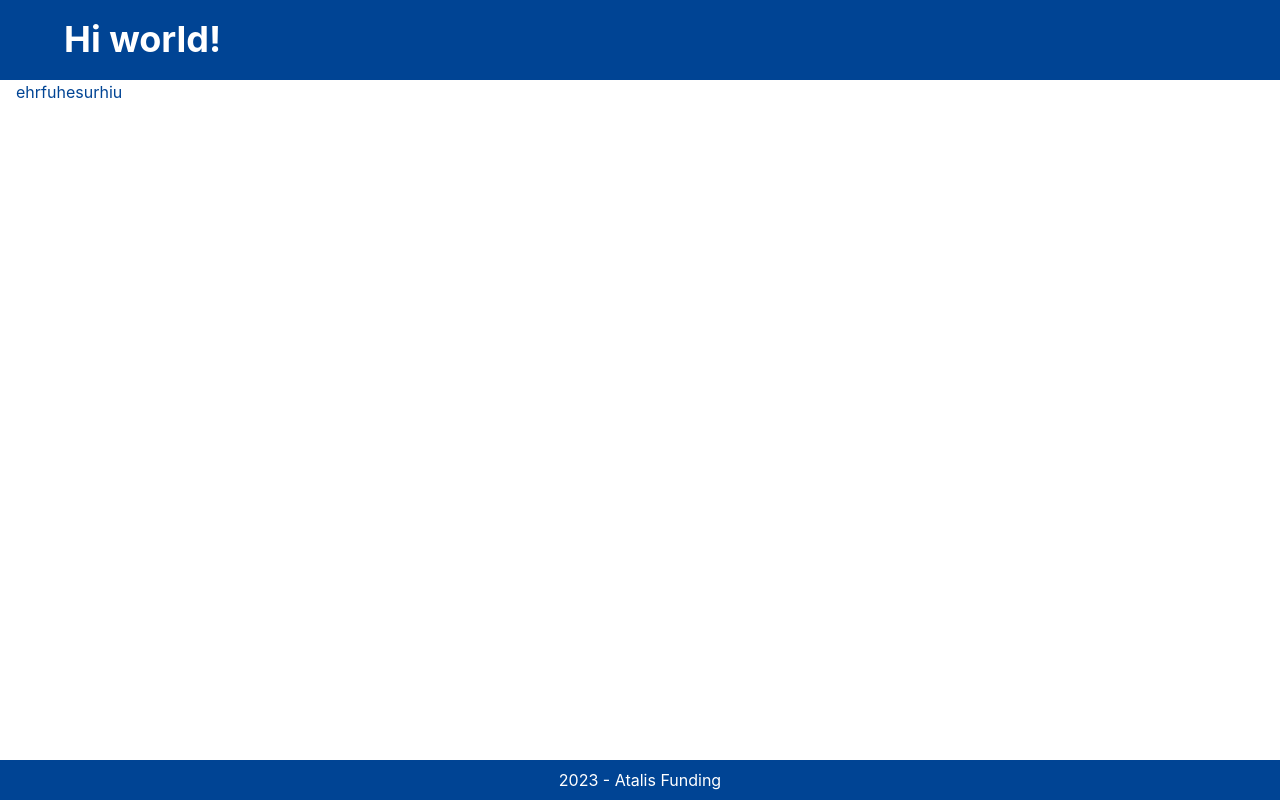
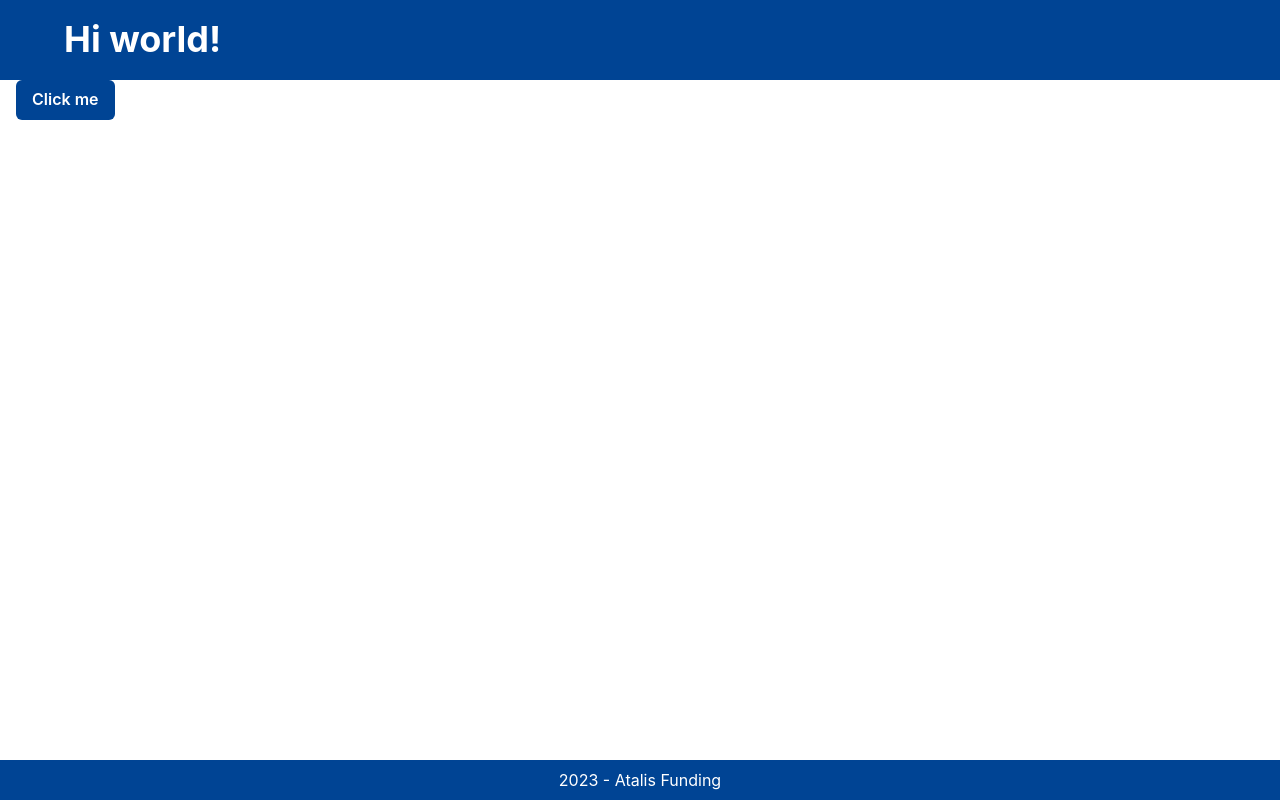
Before and after one commit to SantiAtalis/horizon-portal-client, a React (Vite) app: page / in a window 1280 px wide. Built offline with nearby package versions, Linux system fonts and the light colour scheme.

Commit message:
do some component prototypes

```diff
--- a/src/App.jsx
+++ b/src/App.jsx
@@ -2,13 +2,14 @@ import React from 'react'
 import theme from './utils/theme'
 import Header from './components/Header'
 import Footer from './components/Footer'
+import CustomButton from './components/CustomButton'
 import { ChakraProvider, Container } from '@chakra-ui/react'
 
 const App = () => {
   return (
     <ChakraProvider theme={theme}>
       <Header />
-      <Container minW='100vw' minH='85vh' color='secondary.100'>ehrfuhesurhiu </Container>
+      <Container minW='100vw' minH='85vh' color='secondary.100'><CustomButton /> </Container>
       <Footer />
     </ChakraProvider>
   )
--- /dev/null
+++ b/src/components/CustomButton.jsx
@@ -0,0 +1,8 @@
+import React from 'react'
+import { Button } from '@chakra-ui/react'
+
+const CustomButton = ({ Icon = null }) => (
+  <Button leftIcon={Icon ?? Icon} bg='secondary.100' color='primary.100' _hover={{ backgroundColor: 'blue', color: 'primary.100' }}>Click me</Button>
+)
+
+export default CustomButton
--- a/src/components/Header.jsx
+++ b/src/components/Header.jsx
@@ -1,5 +1,5 @@
 import React from 'react'
-import { Box, Heading, Grid, GridItem, Center } from '@chakra-ui/react'
+import { Box, Heading, Grid, GridItem } from '@chakra-ui/react'
 
 const Header = () => {
   return (
```
